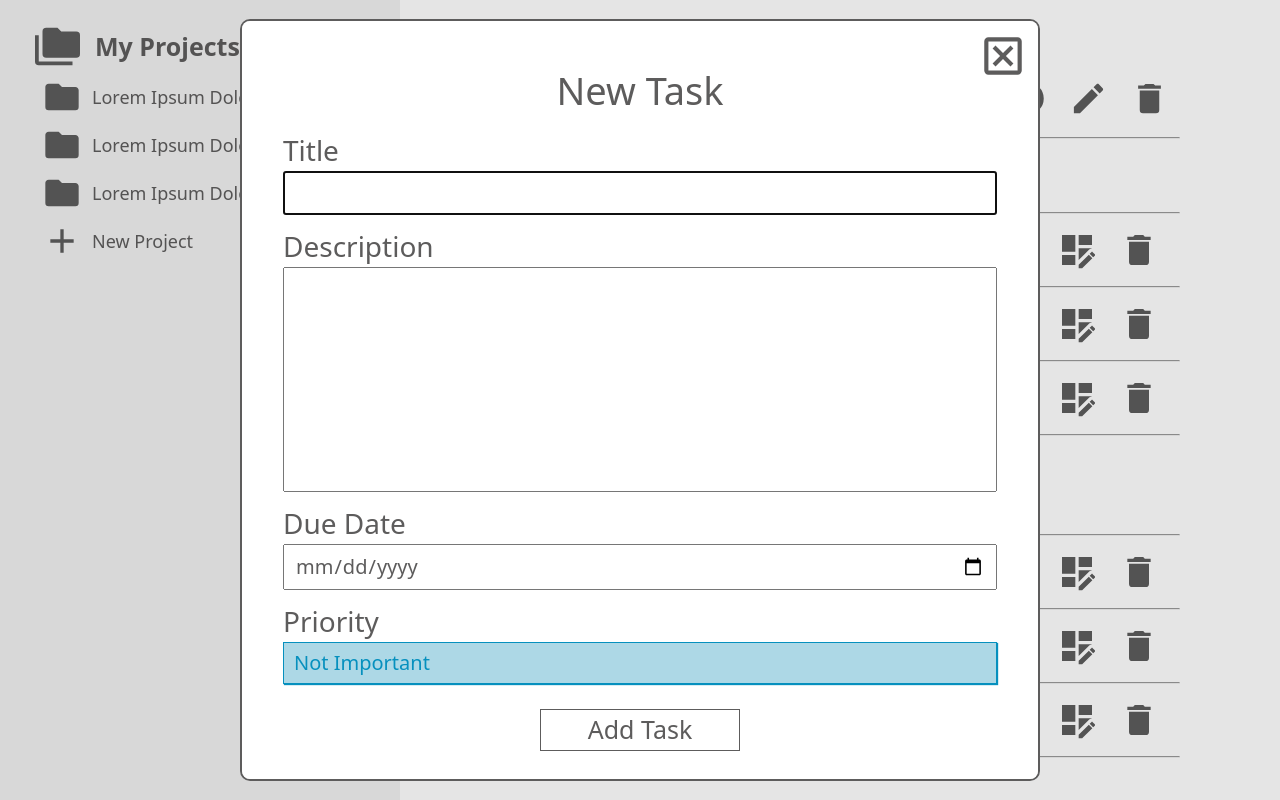
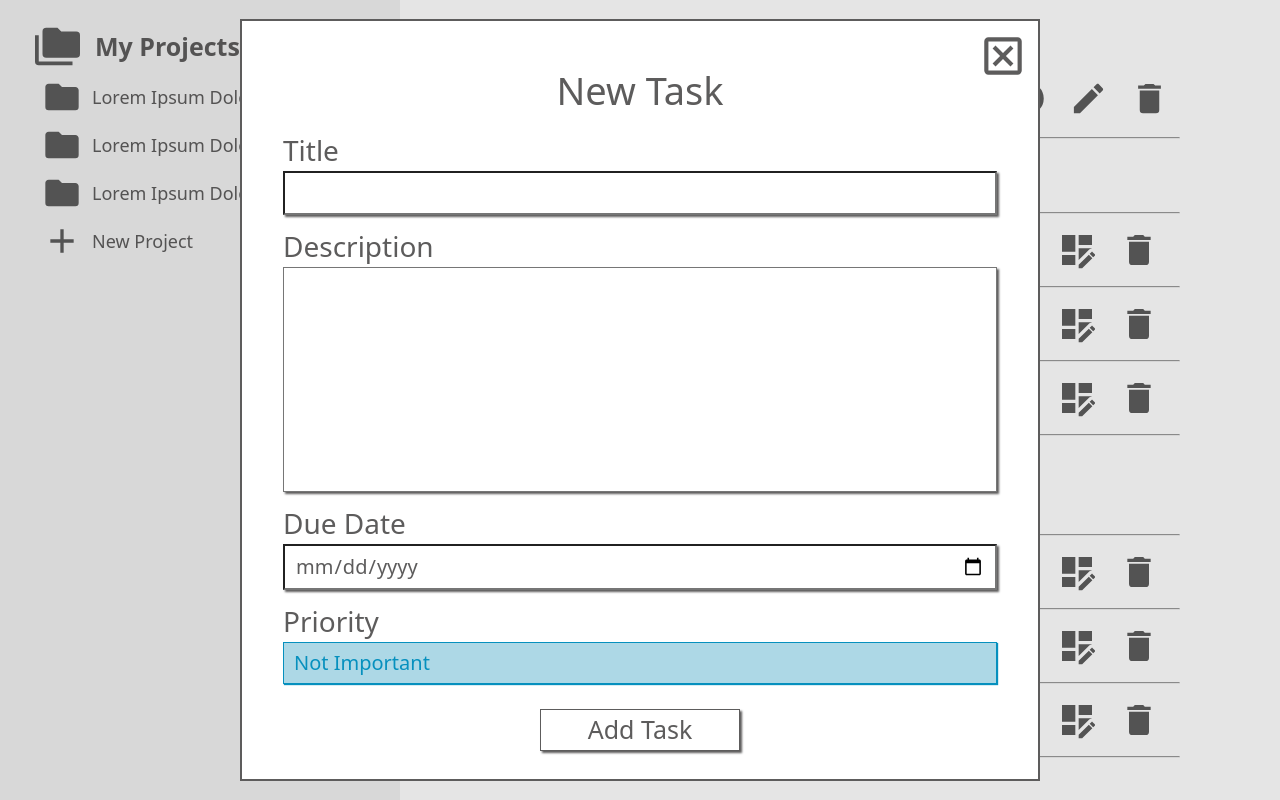
Before and after one commit to BrandonFitzpatricc/todo-list, a website built with webpack: page src/template.html in a window 1280 px wide. Shown: the top 800 px of the page. Built offline with nearby package versions, Linux system fonts and the light colour scheme.

Commit message:
Add additional styling to the add task form

```diff
--- a/src/stylesheets/style.css
+++ b/src/stylesheets/style.css
@@ -1,10 +1,11 @@
 body {
+    font-family: system-ui, "Segoe UI", Roboto, Helvetica, Arial, sans-serif, "Apple Color Emoji", "Segoe UI Emoji", "Segoe UI Symbol";
     display: grid;
     grid-template-columns: minmax(300px, 400px) minmax(500px, 1fr);
 }
 
 * {
-    color: #5D5C5C;
+    color: #5d5c5c;
 }
 
 .icon {
@@ -51,6 +52,10 @@
 
     &:focus {
         outline: none;
+    }
+
+    &:enabled {
+        cursor: pointer;
     }
 
     & option {
@@ -217,7 +222,6 @@
 
 .add-task-dialog {
     border: 2px solid #5d5c5c;
-    border-radius: 10px;
     width: 800px;
     height: 800px;
     justify-self: center;
@@ -243,6 +247,14 @@
             width: 100%;
             padding: 5px 10px;
             resize: none;
+
+            &:focus {
+                outline: none;
+            }
+        }
+
+        input, .task-description, .add-task-btn {
+            box-shadow: 2px 2px 2px #5d5c5c;
         }
 
         & .task-description {
@@ -254,6 +266,10 @@
             width: 28%;
             border: 1px solid #5d5c5c;
             margin-top: 25px;
+
+            &:active {
+                box-shadow: inset 2px 2px 2px #5d5c5c;
+            }
         }
 
         & .close-form-btn {
```
